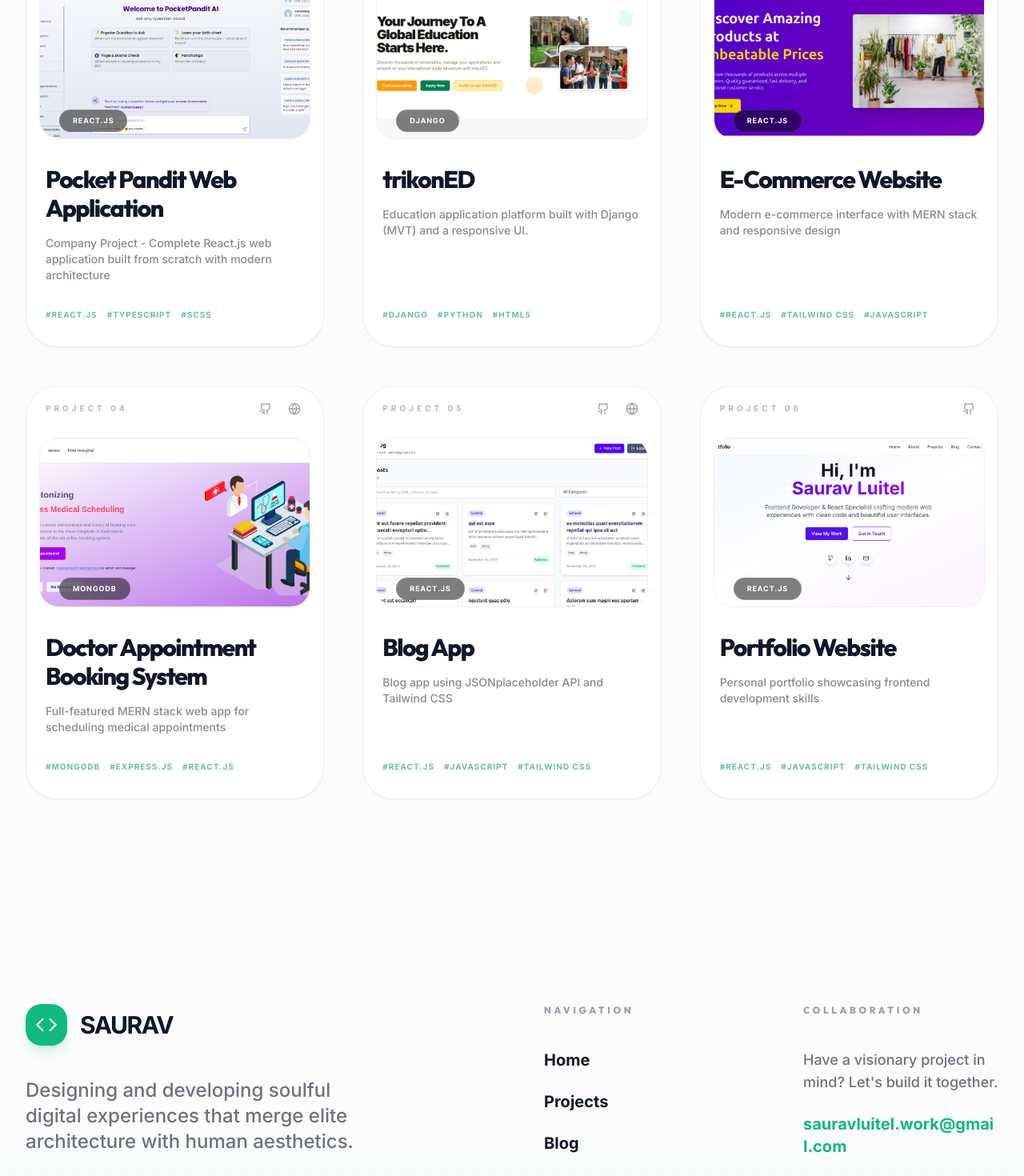
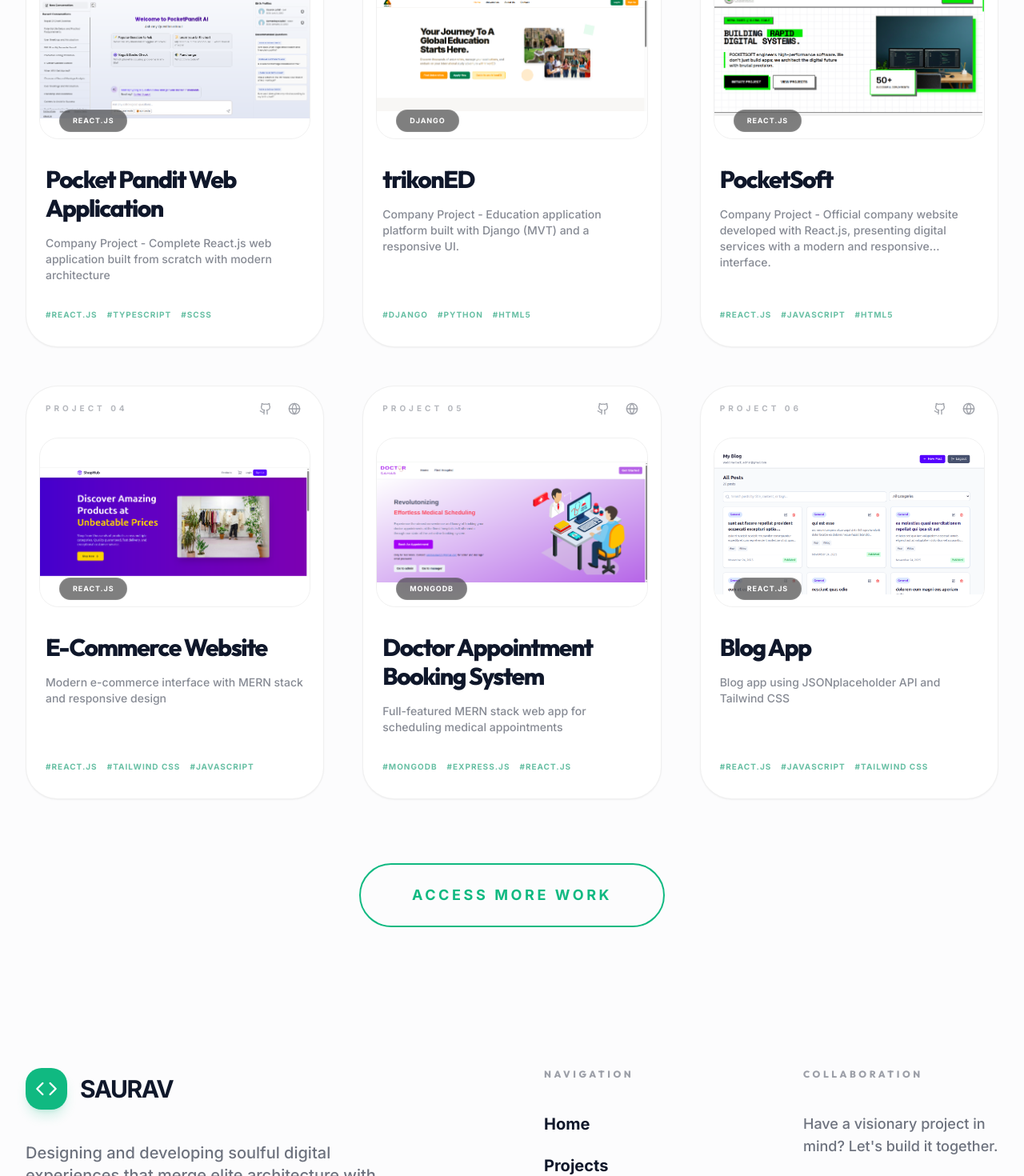
Before and after one commit to Saurav-627/Portfolio-Website, a React (Vite) app: page /projects in a window 1280 px wide. Shown: the part 880-2350 px from the top of the page at 80% size. Built offline with nearby package versions, Linux system fonts and the light colour scheme.

Commit message:
feat: Add PocketSoft project, update existing project descriptions, and refine UI styling and responsiveness across sections.

```diff
--- a/src/components/features/ProjectCard.jsx
+++ b/src/components/features/ProjectCard.jsx
@@ -40,7 +40,7 @@ const ProjectCard = ({ project, index }) => {
           <img
             src={project.image}
             alt={project.title}
-            className="w-full h-full object-cover transition-transform duration-1000 group-hover:scale-105"
+            className="w-full h-full object-contain transition-transform duration-1000 group-hover:scale-105"
           />
 
           {/* Elite Gradient Overlay */}
--- a/src/components/layout/Footer.jsx
+++ b/src/components/layout/Footer.jsx
@@ -29,7 +29,7 @@ const Footer = () => {
               </div>
               <span className="text-2xl md:text-3xl font-black tracking-tighter">SAURAV</span>
             </Link>
-            <p className="text-lg md:text-2xl font-medium opacity-60 max-w-md leading-relaxed">
+            <p className="text-md md:text-xl font-medium opacity-60 max-w-md leading-relaxed">
               Designing and developing soulful digital experiences that merge elite architecture with human aesthetics.
             </p>
             <div className="flex space-x-4 md:space-x-5">
@@ -77,7 +77,7 @@ const Footer = () => {
                 href="mailto:sauravluitel.work@gmail.com"
                 className="inline-block group"
               >
-                <span className="text-lg md:text-xl font-black text-primary-500 group-hover:underline underline-offset-[8px] md:underline-offset-[12px] transition-all decoration-2 break-all">
+                <span className="text-sm md:text-md font-black text-primary-500 group-hover:underline underline-offset-[8px] md:underline-offset-[12px] transition-all decoration-2 break-all">
                   sauravluitel.work@gmail.com
                 </span>
               </a>
--- a/src/components/sections/Hero.jsx
+++ b/src/components/sections/Hero.jsx
@@ -24,7 +24,7 @@ const Hero = () => {
             initial={{ opacity: 0, scale: 0.9 }}
             animate={{ opacity: 1, scale: 1 }}
             transition={{ duration: 0.8 }}
-            className="mb-6 md:mb-8 inline-flex items-center space-x-2 md:space-x-3 px-4 md:px-6 py-1.5 md:py-2 glass rounded-full"
+            className="mb-6 md:mb-8 hidden md:inline-flex items-center space-x-2 md:space-x-3 px-4 md:px-6 py-1.5 md:py-2 glass rounded-full"
           >
             <Sparkles className="h-3.5 w-3.5 md:h-4 md:w-4 text-primary-500" />
             <span className="text-[10px] md:text-xs font-black uppercase tracking-[0.2em] text-primary-600 dark:text-primary-400">
--- a/src/data/projects.js
+++ b/src/data/projects.js
@@ -12,8 +12,8 @@ export const projects = [
   {
     id: '2',
     title: 'trikonED',
-    description: 'Education application platform built with Django (MVT) and a responsive UI.',
-    longDescription: 'trikonED is a full-featured education application platform developed using Django’s Model-View-Template (MVT) architecture. The system enables students to explore global universities, manage application workflows, and access guidance on study abroad programs. It includes user authentication, dynamic content for university listings, blog and news sections, and an intuitive, responsive interface optimized for performance. The project is associated with the official trikonED company and serves real users in the international education space.',
+    description: 'Company Project - Education application platform built with Django (MVT) and a responsive UI.',
+    longDescription: 'Company Project - trikonED is a full-featured education application platform developed using Django’s Model-View-Template (MVT) architecture. The system enables students to explore global universities, manage application workflows, and access guidance on study abroad programs. It includes user authentication, dynamic content for university listings, blog and news sections, and an intuitive, responsive interface optimized for performance. The project is associated with the official trikonED company and serves real users in the international education space.',
     image: '/trikoned.png',
     techStack: ['Django', 'Python', 'HTML5', 'CSS3', 'JavaScript', 'PostgreSQL', 'REST APIs', 'Authentication'],
     liveUrl: 'https://trikoned.com',
@@ -21,6 +21,16 @@ export const projects = [
   },
   {
     id: '3',
+    title: 'PocketSoft',
+    description: 'Company Project - Official company website developed with React.js, presenting digital services with a modern and responsive interface.',
+    longDescription: 'Company Project - PocketSoft is the official company website developed as a corporate project using React.js. The platform highlights the company’s digital services, expertise, and portfolio through a clean, structured, and responsive design. Built with reusable React components and optimized performance practices, the website ensures smooth navigation and consistent user experience across devices. This project represents a real-world production deployment aligned with modern web development standards.',
+    image: '/pocketsoft.png',
+    techStack: ['React.js', 'JavaScript', 'HTML5', 'CSS3'],
+    liveUrl: 'https://pocketsoft.net/',
+    featured: true,
+  },
+  {
+    id: '4',
     title: 'E-Commerce Website',
     description: 'Modern e-commerce interface with MERN stack and responsive design',
     longDescription: 'A fully responsive e-commerce web application built with the MERN stack, featuring product catalogs, shopping cart functionality, user authentication, and secure payment integration. Includes full CRUD operations within a dedicated admin dashboard. Styled with Tailwind CSS for rapid UI development and optimized for high performance across all devices.',
@@ -31,7 +41,7 @@ export const projects = [
     featured: true
   },
   {
-    id: '4',
+    id: '5',
     title: 'Doctor Appointment Booking System',
     description: 'Full-featured MERN stack web app for scheduling medical appointments',
     longDescription: 'A robust and scalable doctor appointment booking system developed using the MERN stack. Includes features like user and doctor authentication, appointment scheduling, real-time availability, and secure data handling. The admin dashboard supports full CRUD operations for users, doctors, and appointments. Fully responsive design implemented with Tailwind CSS, optimized for both desktop and mobile experiences.',
@@ -42,7 +52,7 @@ export const projects = [
     featured: true,
   },
   {
-    id: '5',
+    id: '6',
     title: 'Blog App',
     description: 'Blog app using JSONplaceholder API and Tailwind CSS',
     longDescription: 'A responsive blog application built with React.js, Tailwind CSS, and Redux/toolkit. Features include JSONplaceholder API integration, smooth animations, and optimized performance.',
@@ -53,7 +63,7 @@ export const projects = [
     featured: true
   },
   {
-    id: '6',
+    id: '7',
     title: 'Portfolio Website',
     description: 'Personal portfolio showcasing frontend development skills',
     longDescription: 'A modern, responsive portfolio website built with React.js and TypeScript. Features smooth animations with Framer Motion, dark/light mode toggle, and optimized performance. Showcases projects, skills, and professional experience with clean, modern design.',
--- a/src/pages/Projects.jsx
+++ b/src/pages/Projects.jsx
@@ -44,7 +44,7 @@ const Projects = () => {
   };
 
   return (
-    <div className="pt-24 md:pt-32 min-h-screen relative overflow-hidden">
+    <div className="pt-12 md:pt-24 md:pt-32 min-h-screen relative overflow-hidden">
       {/* Background decoration */}
       <div className="absolute top-0 left-0 w-full h-[400px] bg-gradient-to-b from-primary-500/10 via-primary-500/5 to-transparent pointer-events-none"></div>
 
```
Also changed, not shown: public/pocketsoft.png (added).
